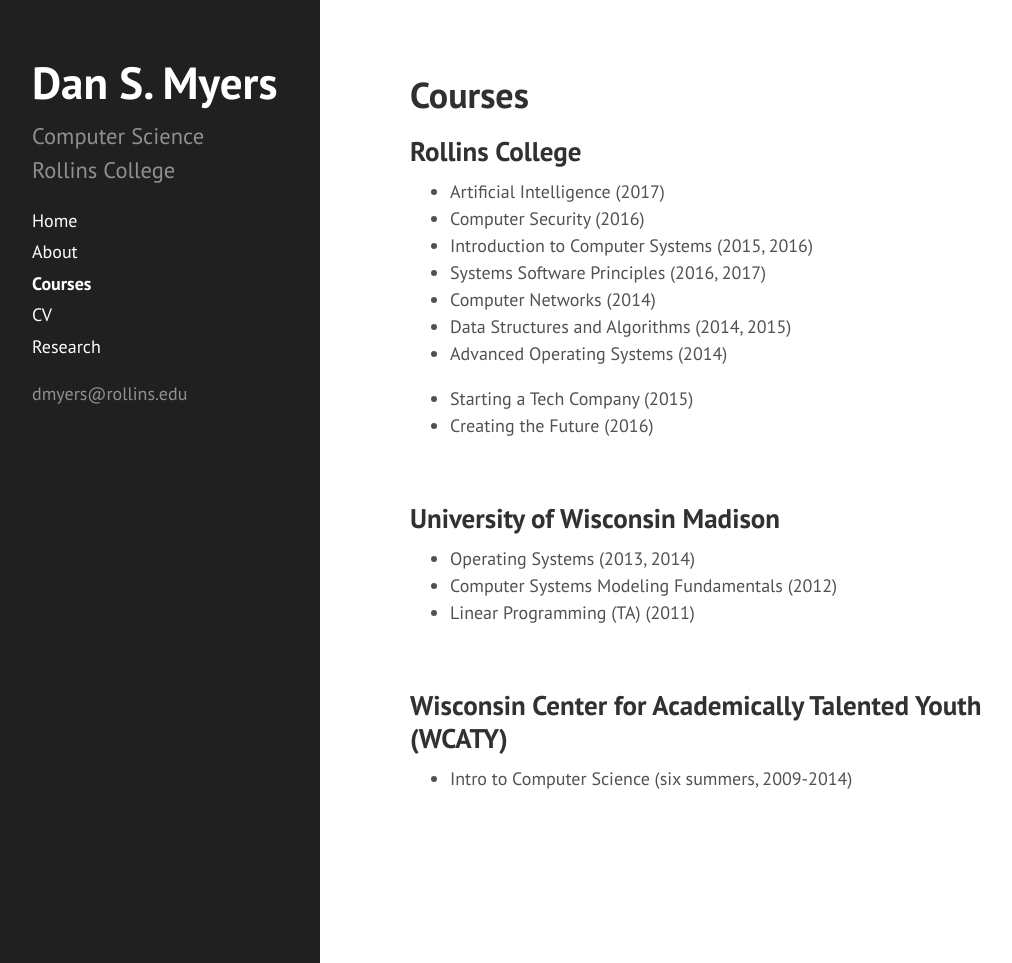
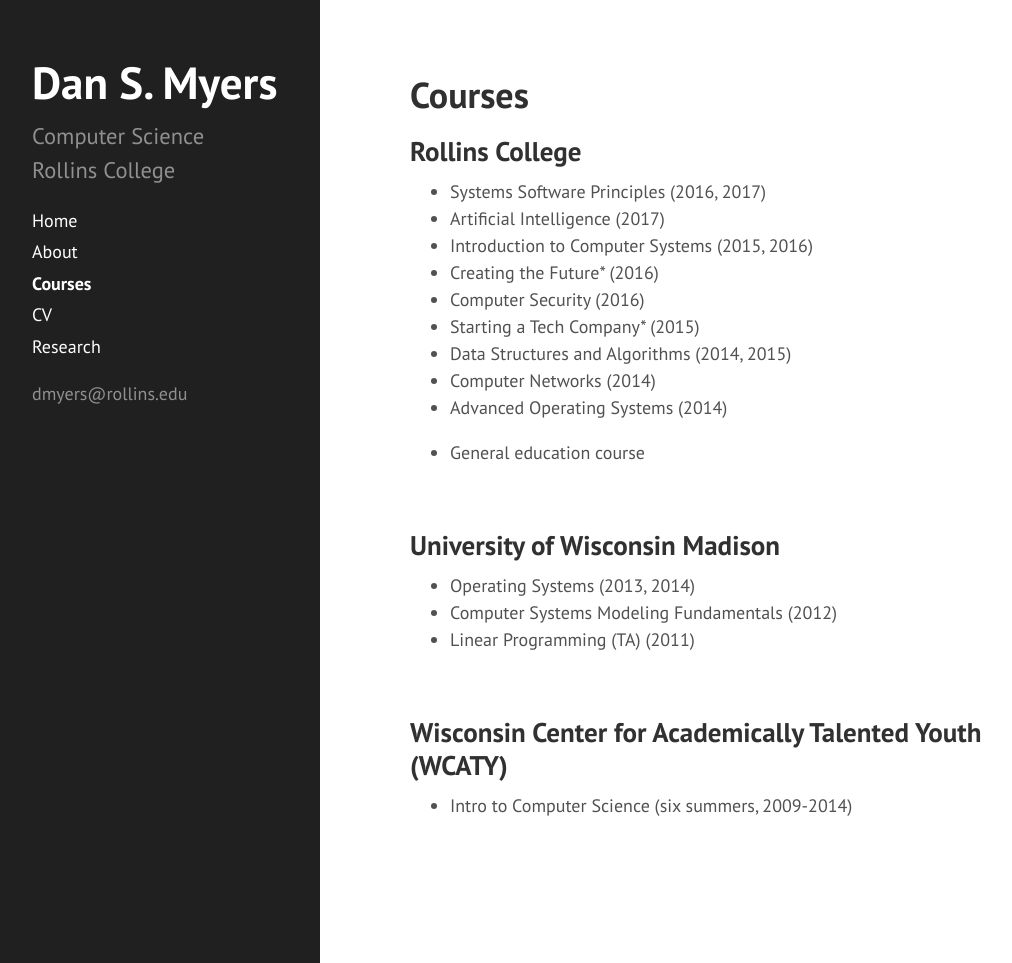
Before and after one commit to dansmyers/dansmyers.github.io-archived, a Jekyll site: the page built from courses.md, in a window 1280 px wide and 963 px high. Shown: the whole window, without its empty margins (4-1016 px from the left). Built offline with Jekyll 4.4.1, drawn with Linux system fonts in a browser that asks for light colours.

Commit message:
Update courses.md

```diff
--- a/courses.md
+++ b/courses.md
@@ -5,16 +5,17 @@
 ---
 
 ## Rollins College
+  - Systems Software Principles (2016, 2017)
   - Artificial Intelligence (2017)
+  - Introduction to Computer Systems (2015, 2016)
+  - Creating the Future* (2016)
   - Computer Security (2016)
-  - Introduction to Computer Systems (2015, 2016)
-  - Systems Software Principles (2016, 2017)
+  - Starting a Tech Company* (2015)
+  - Data Structures and Algorithms (2014, 2015)
   - Computer Networks (2014)
-  - Data Structures and Algorithms (2014, 2015)
   - Advanced Operating Systems (2014)
 
-  - Starting a Tech Company (2015)
-  - Creating the Future (2016)
+* General education course
 
 <br/>
 
```
